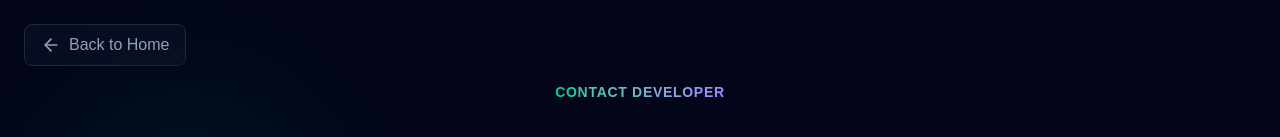
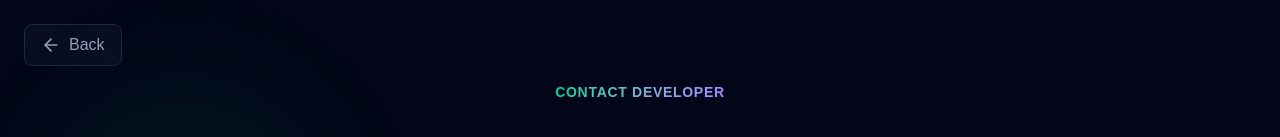
Before and after one commit to kishoraman21/API, a Next.js app: page /contactus in a window 1280 px wide. Shown: the top 137 px of the page. Built offline with nearby package versions, Linux system fonts and the light colour scheme.

Commit message:
added the domain

```diff
--- a/src/app/contactus/page.jsx
+++ b/src/app/contactus/page.jsx
@@ -27,7 +27,7 @@ export default function ContactPage() {
         >
           <ArrowLeft className="w-5 h-5 text-slate-400 group-hover:text-orange-400 transition-colors" />
           <span className="text-slate-400 group-hover:text-white transition-colors">
-            Back to Home
+            Back
           </span>
         </button>
       </div>
--- a/src/app/docs/page.tsx
+++ b/src/app/docs/page.tsx
@@ -338,7 +338,7 @@ import { apiTracker } from "apideck";
 app.use(
   apiTracker({
     apikey: "YOUR_API_KEY",
-    trackerUrl: "APIDECK_URL",
+    trackerUrl: "https://apideck.site",
   })
 );
 `}
```
Also changed, not shown: src/app/sdksetup.png, 1 other file (tests, documents, lock files or other folders).
